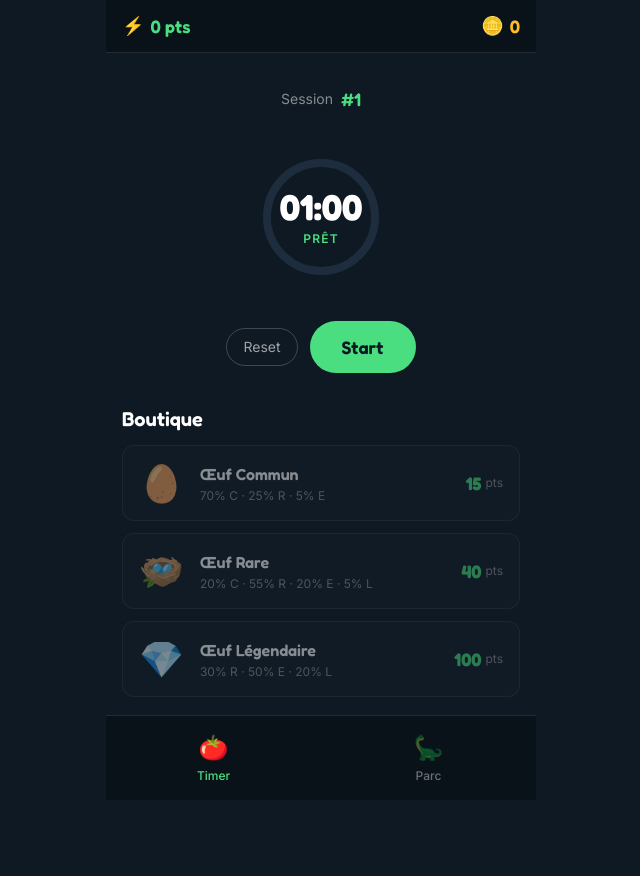
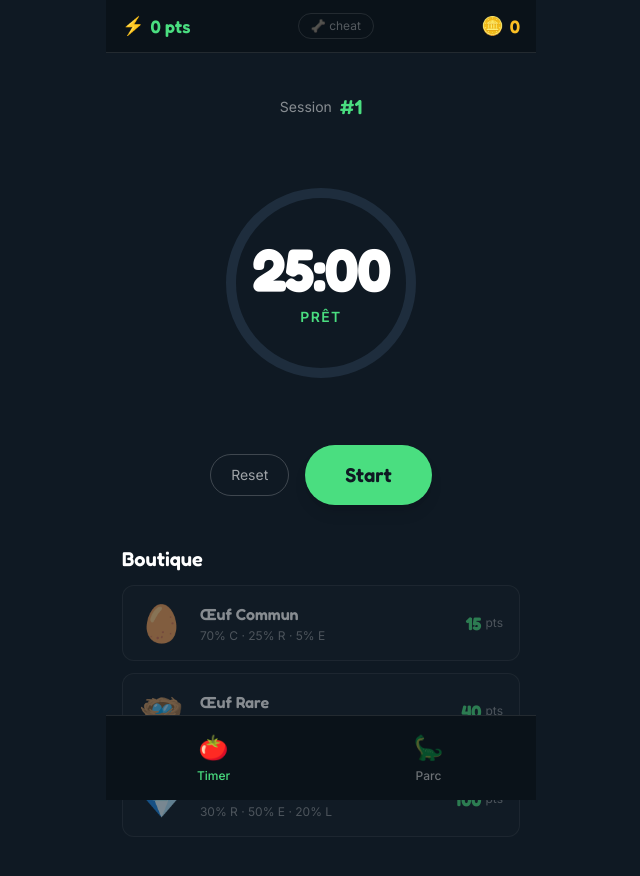
Before and after one commit to lucasskvn/Pomodocus, a React (Vite) app: page / in a window 1280 px wide. Shown: the top 876 px of the page, without its empty margins (319-959 px from the left). Before the commit the page ends 801 px from the top, so only its background shows below. Built offline with nearby package versions, Linux system fonts and the light colour scheme.

Commit message:
[ADD] menu timer

```diff
--- a/src/components/DinoPark.tsx
+++ b/src/components/DinoPark.tsx
@@ -6,10 +6,14 @@ export default function DinoPark() {
 
   if (ownedDinos.length === 0) {
     return (
-      <div className="flex flex-col items-center gap-4 py-20 px-6 text-center">
+      <div
+        className="min-h-full flex flex-col items-center gap-4 py-20 px-6 text-center"
+        style={{ background: 'linear-gradient(180deg, #0a2010 0%, #0f2d18 60%, #0a1a0c 100%)' }}
+      >
+        <div className="text-5xl mb-2">🌿</div>
         <span className="text-6xl">🥚</span>
-        <p className="font-fredoka text-xl font-semibold text-white">Parc vide !</p>
-        <p className="font-inter text-sm text-white/50 leading-relaxed">
+        <p className="font-fredoka text-xl font-semibold text-green-300">Parc vide !</p>
+        <p className="font-inter text-sm text-green-200/50 leading-relaxed">
           Complète des sessions Pomodoro pour gagner des DocusPoints, puis achète des œufs dans la boutique.
         </p>
       </div>
@@ -17,16 +21,39 @@ export default function DinoPark() {
   }
 
   return (
-    <div className="p-4 flex flex-col gap-3">
-      <h2 className="font-fredoka text-xl font-semibold text-white">
-        Ton parc{' '}
+    <div
+      className="min-h-full"
+      style={{ background: 'linear-gradient(180deg, #0a2010 0%, #0f2d18 60%, #0a1a0c 100%)' }}
+    >
+      {/* Jungle header */}
+      <div className="relative px-4 pt-5 pb-3 border-b border-green-900/50">
+        <div className="absolute inset-0 opacity-10 text-6xl flex items-end justify-between px-2 pb-0 pointer-events-none select-none overflow-hidden">
+          <span>🌴</span>
+          <span>🌿</span>
+          <span>🌴</span>
+        </div>
+        <div className="relative flex items-center justify-between">
+          <h2 className="font-fredoka text-xl font-semibold text-green-300">
+            Jurassic Parc{' '}
             <span className="text-accent-green">
               ({ownedDinos.length} dino{ownedDinos.length > 1 ? 's' : ''})
             </span>
           </h2>
+          <span className="text-2xl">🦖</span>
+        </div>
+      </div>
+
+      {/* Dino grid */}
+      <div className="p-4 flex flex-col gap-3">
         {ownedDinos.map((instance, i) => (
           <DinoCard key={instance.id} instance={instance} index={i} />
         ))}
       </div>
+
+      {/* Jungle floor decoration */}
+      <div className="text-center py-4 text-3xl opacity-20 select-none pointer-events-none">
+        🌿🌱🌿🌱🌿
+      </div>
+    </div>
   )
 }
--- a/src/components/PointsDisplay.tsx
+++ b/src/components/PointsDisplay.tsx
@@ -1,26 +1,9 @@
-import { useEffect, useState } from 'react'
 import { useGameStore } from '../store/useGameStore'
-import { calculatePending } from '../utils/gameLogic'
-import { DINO_MAP } from '../data/dinosaurs'
 
 export default function PointsDisplay() {
   const docuPoints = useGameStore((s) => s.docuPoints)
   const coins = useGameStore((s) => s.coins)
-  const ownedDinos = useGameStore((s) => s.ownedDinos)
-  const [displayCoins, setDisplayCoins] = useState(coins)
-
-  useEffect(() => {
-    const update = () => {
-      const pending = ownedDinos.reduce((sum, d) => {
-        const dino = DINO_MAP[d.dinoId]
-        return sum + Math.floor(calculatePending(d.lastCollectedAt, dino.coinsPerHour))
-      }, 0)
-      setDisplayCoins(coins + pending)
-    }
-    update()
-    const id = setInterval(update, 1000)
-    return () => clearInterval(id)
-  }, [ownedDinos, coins])
+  const cheat = useGameStore((s) => s.cheat)
 
   return (
     <header className="flex items-center justify-between px-4 py-3 bg-[#0a1219] border-b border-white/10">
@@ -30,10 +13,19 @@ export default function PointsDisplay() {
           {docuPoints} pts
         </span>
       </div>
+
+      <button
+        onClick={cheat}
+        className="px-3 py-1 rounded-full border border-white/10 text-white/30 font-inter text-xs hover:border-accent-green/40 hover:text-accent-green/60 transition-colors"
+        title="+999 pts / +9999 🪙"
+      >
+        🦴 cheat
+      </button>
+
       <div className="flex items-center gap-1.5">
         <span className="text-lg">🪙</span>
         <span className="font-fredoka text-lg font-semibold text-accent-amber">
-          {displayCoins.toLocaleString()}
+          {coins.toLocaleString()}
         </span>
       </div>
     </header>
--- a/src/components/PomodoroTimer.tsx
+++ b/src/components/PomodoroTimer.tsx
@@ -2,7 +2,7 @@ import { useEffect, useRef, useState } from 'react'
 import { useGameStore, WORK_DURATION, BREAK_DURATION } from '../store/useGameStore'
 import { getRemaining, formatTime } from '../utils/gameLogic'
 
-const RADIUS = 54
+const RADIUS = 90
 const CIRCUMFERENCE = 2 * Math.PI * RADIUS
 
 export default function PomodoroTimer() {
@@ -57,40 +57,53 @@ export default function PomodoroTimer() {
     pomodoroPhase === 'work' ? 'TRAVAIL' : pomodoroPhase === 'break' ? 'PAUSE' : 'PRÊT'
 
   return (
-    <div className="flex flex-col items-center gap-6 py-8">
+    <div className="flex flex-col items-center gap-8 py-10">
       <div className="flex items-center gap-2">
         <span className="text-white/50 font-inter text-sm">Session</span>
-        <span className="font-fredoka text-accent-green text-lg font-semibold">
+        <span className="font-fredoka text-accent-green text-xl font-semibold">
           #{sessionsCompleted + 1}
         </span>
       </div>
 
       <div className="relative">
-        <svg width="160" height="160" viewBox="0 0 160 160">
+        <svg width="260" height="260" viewBox="0 0 260 260">
+          {/* Glow effect */}
+          <defs>
+            <filter id="glow">
+              <feGaussianBlur stdDeviation="4" result="blur" />
+              <feMerge>
+                <feMergeNode in="blur" />
+                <feMergeNode in="SourceGraphic" />
+              </feMerge>
+            </filter>
+          </defs>
+          {/* Track */}
           <circle
-            cx="80" cy="80" r={RADIUS}
+            cx="130" cy="130" r={RADIUS}
             fill="none"
             stroke="#1e2d3d"
-            strokeWidth="8"
+            strokeWidth="10"
           />
+          {/* Progress */}
           <circle
-            cx="80" cy="80" r={RADIUS}
+            cx="130" cy="130" r={RADIUS}
             fill="none"
             stroke={phaseColor}
-            strokeWidth="8"
+            strokeWidth="10"
             strokeLinecap="round"
             strokeDasharray={CIRCUMFERENCE}
             strokeDashoffset={strokeDashoffset}
-            transform="rotate(-90 80 80)"
+            transform="rotate(-90 130 130)"
+            filter="url(#glow)"
             style={{ transition: 'stroke-dashoffset 0.5s linear' }}
           />
         </svg>
         <div className="absolute inset-0 flex flex-col items-center justify-center">
-          <span className="font-fredoka text-4xl font-bold text-white">
+          <span className="font-fredoka text-6xl font-bold text-white tracking-tight">
             {formatTime(remaining)}
           </span>
           <span
-            className="font-inter text-xs font-semibold tracking-widest mt-1"
+            className="font-inter text-sm font-semibold tracking-widest mt-2"
             style={{ color: phaseColor }}
           >
             {phaseLabel}
@@ -98,16 +111,16 @@ export default function PomodoroTimer() {
         </div>
       </div>
 
-      <div className="flex items-center gap-3">
+      <div className="flex items-center gap-4">
         <button
           onClick={resetTimer}
-          className="px-4 py-2 rounded-full border border-white/20 text-white/60 font-inter text-sm hover:border-white/40 hover:text-white transition-colors"
+          className="px-5 py-2.5 rounded-full border border-white/20 text-white/60 font-inter text-sm hover:border-white/40 hover:text-white transition-colors"
         >
           Reset
         </button>
         <button
           onClick={isRunning ? pauseTimer : startTimer}
-          className="px-8 py-3 rounded-full font-fredoka text-lg font-semibold transition-opacity hover:opacity-90"
+          className="px-10 py-4 rounded-full font-fredoka text-xl font-semibold transition-opacity hover:opacity-90 shadow-lg"
           style={{ background: phaseColor, color: '#0f1923' }}
         >
           {isRunning ? 'Pause' : 'Start'}
--- a/src/store/useGameStore.ts
+++ b/src/store/useGameStore.ts
@@ -12,12 +12,12 @@ export interface DinoInstance {
 }
 
 const EGG_PRICES: Record<EggType, number> = {
-  common: 1,
-  rare: 1,
-  legendary: 1,
+  common: 15,
+  rare: 40,
+  legendary: 100,
 }
 
-export const WORK_DURATION = 1 * 60 * 1000
+export const WORK_DURATION = 25* 60 * 1000
 export const BREAK_DURATION = 5 * 60 * 1000
 
 interface GameState {
@@ -40,6 +40,7 @@ interface GameActions {
   buyEgg: (eggType: EggType) => void
   collectDino: (instanceId: string) => void
   clearReveal: () => void
+  cheat: () => void
 }
 
 export const useGameStore = create<GameState & GameActions>()(
@@ -141,6 +142,8 @@ export const useGameStore = create<GameState & GameActions>()(
       },
 
       clearReveal: () => set({ pendingReveal: null }),
+
+      cheat: () => set((s) => ({ docuPoints: s.docuPoints + 999, coins: s.coins + 9999 })),
     }),
     { name: 'pomodocus-store' },
   ),
--- a/src/views/ParkView.tsx
+++ b/src/views/ParkView.tsx
@@ -2,7 +2,7 @@ import DinoPark from '../components/DinoPark'
 
 export default function ParkView() {
   return (
-    <div className="flex flex-col">
+    <div className="flex flex-col min-h-full">
       <DinoPark />
     </div>
   )
```
Lines whose indentation alone changed are shown as unchanged.
